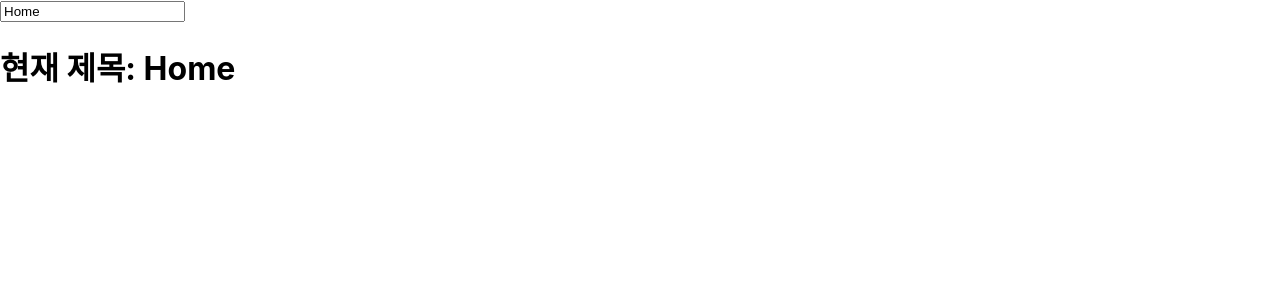
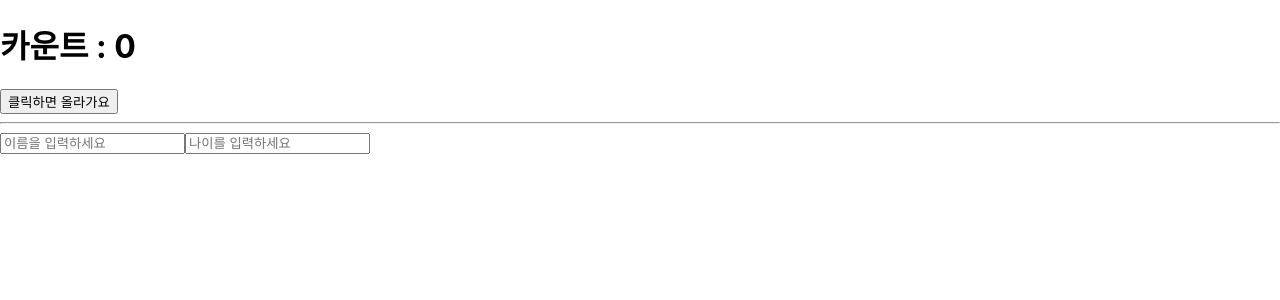
Before and after one commit to bbangwon/my-react-study, a React (Create React App) app: page / in a window 1280 px wide. Shown: the top 300 px of the page. Built offline with nearby package versions, Linux system fonts and the light colour scheme.

Commit message:
Counter 및 Profile 컴포넌트를 추가하고 불필요한 컴포넌트를 제거했습니다.

```diff
--- a/src/App.js
+++ b/src/App.js
@@ -1,31 +1,33 @@
 import { useEffect, useState } from "react";
 
-function WelcomeMessage() {
-  const [name, setName] = useState("react");
+function Counter() {
+  const [count, setCounter] = useState(0);
 
   useEffect(() => {
-    console.log("컴포넌트가 화면에 나타났어요!");
-  }, []);
+    console.log(`카운트가 ${count}로 변경되었습니다.`);
+  }, [count]);
 
-  function changeName() {
-    setName("react master");
+  function increase() {
+    setCounter(count + 1);
   }
+
   return (
     <div>
-      <h1>안녕하세요, {name}님!</h1>
-      <button onClick={changeName}>이름 변경하기</button>
+      <h1>카운트 : {count}</h1>
+      <button onClick={increase}>클릭하면 올라가요</button>
     </div>
   );
 }
 
-function NameLogger() {
+function Profile() {
   const [name, setName] = useState("");
+  const [age, setAge] = useState("");
 
   useEffect(() => {
-    console.log(`이름이 ${name}으로 변경되었습니다.`);
-  }, [name]);
+    console.log(`이름: ${name}, 나이 ${age}`);
+  }, [name, age]);
 
-  function handleChange(event) {
+  function handleChangeName(event) {
     setName(event.target.value);
   }
 
@@ -35,33 +37,14 @@ function NameLogger() {
         type="text"
         placeholder="이름을 입력하세요"
         value={name}
-        onChange={handleChange}
+        onChange={handleChangeName}
       />
-      <h1>안녕하세요 {name}님!</h1>
-    </div>
-  );
-}
-
-function TitleChanger() {
-  const [title, setTitle] = useState("Home");
-
-  useEffect(() => {
-    document.title = title;
-  }, [title]);
-
-  function handleChange(event) {
-    setTitle(event.target.value);
-  }
-
-  return (
-    <div>
       <input
         type="text"
-        placeholder="페이지 제목을 입력하세요"
-        value={title}
-        onChange={handleChange}
+        placeholder="나이를 입력하세요"
+        value={age}
+        onChange={(event) => setAge(event.target.value)}
       />
-      <h1>현재 제목: {title}</h1>
     </div>
   );
 }
@@ -69,7 +52,9 @@ function TitleChanger() {
 function App() {
   return (
     <div>
-      <TitleChanger></TitleChanger>
+      <Counter></Counter>
+      <hr />
+      <Profile></Profile>
     </div>
   );
 }
```
